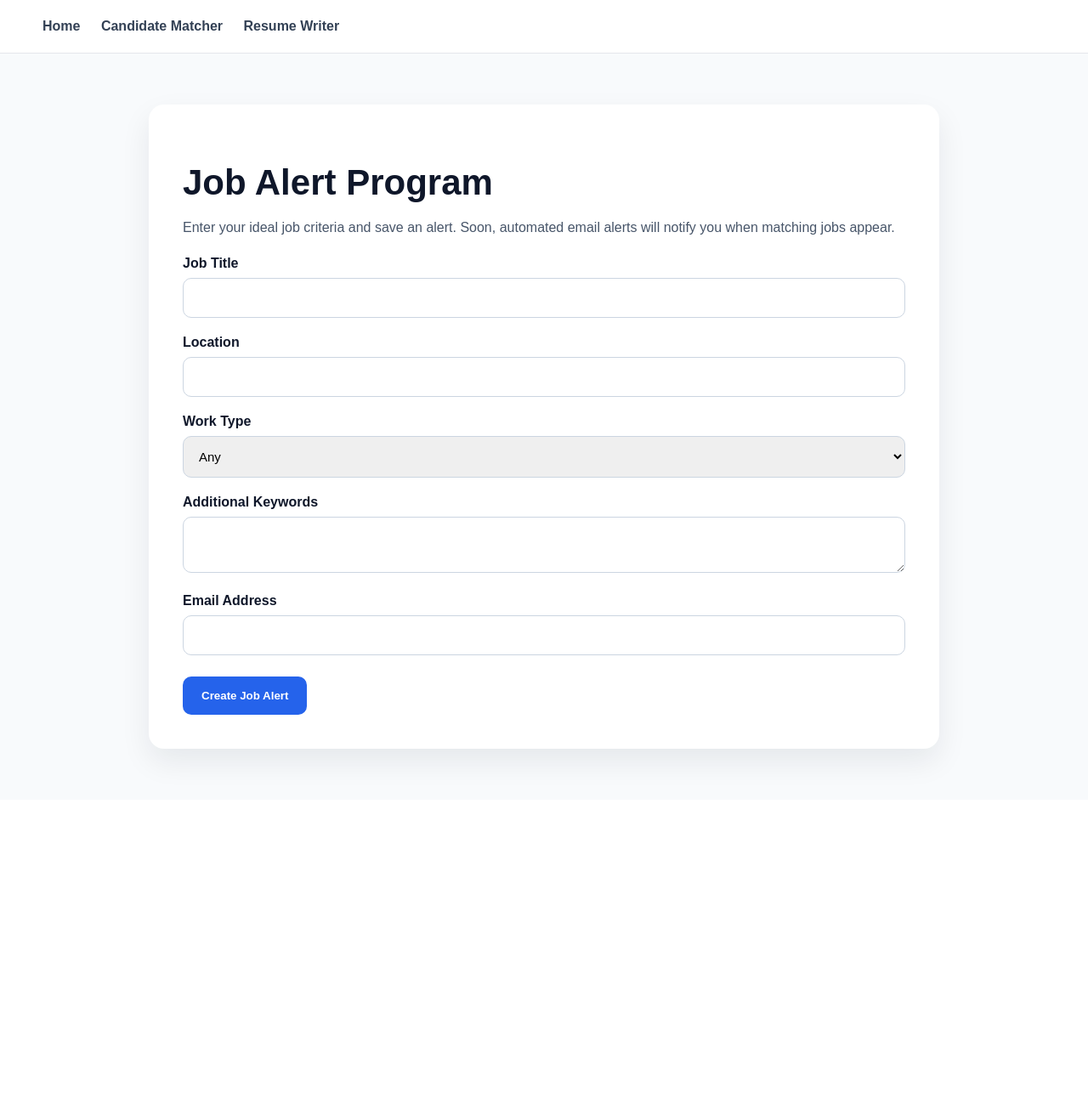
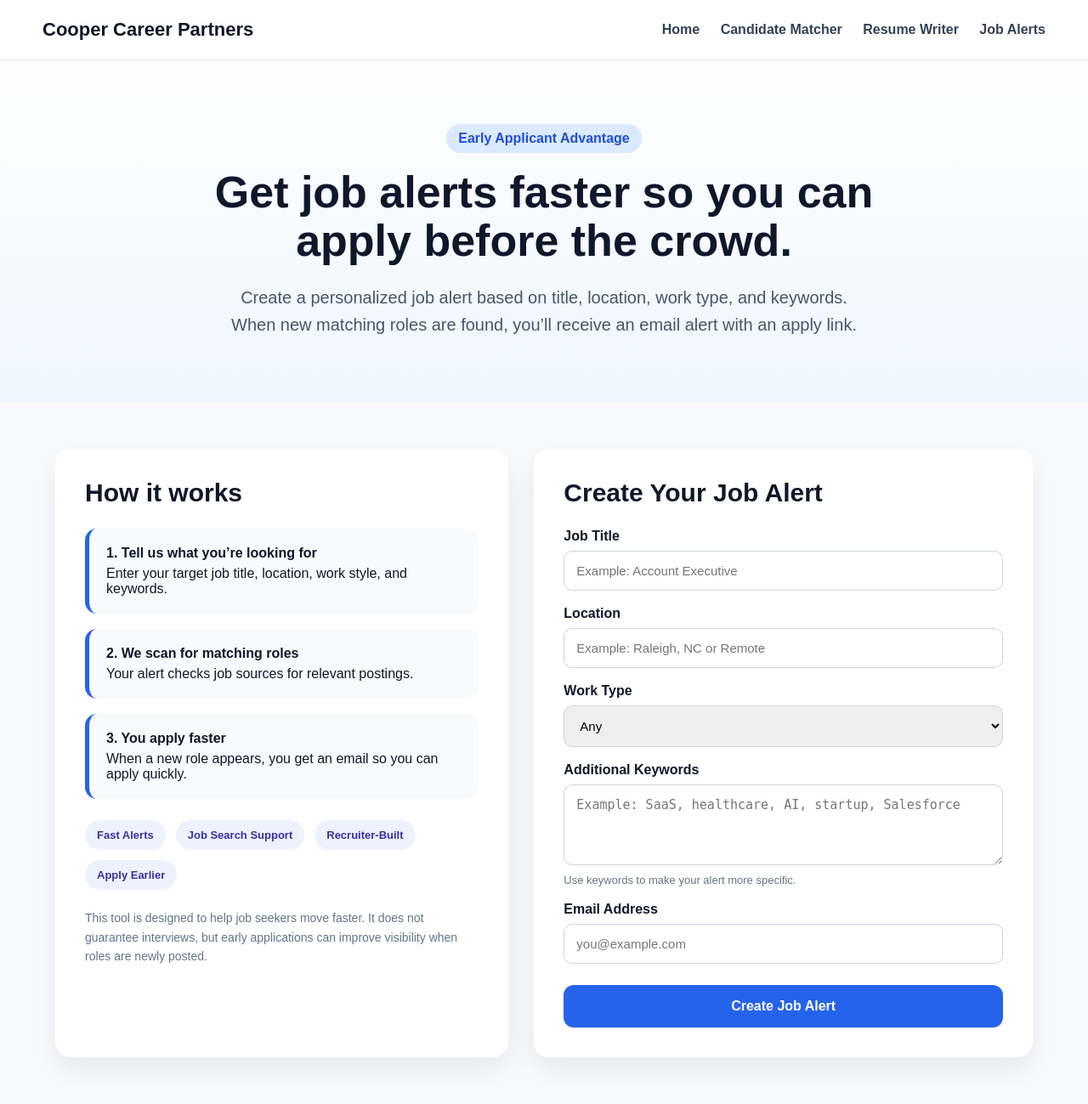
Before and after one commit to CooperCareerPartners/document-ranker, a Flask app: page /job-alerts in a window 1280 px wide. Shown: the whole page at 85% size. Before the commit the page ends 905 px from the top, so only its background shows below. Run offline with Flask 3, Linux system fonts and the light colour scheme.

Commit message:
redesign job alerts page

```diff
--- a/templates/job_alerts.html
+++ b/templates/job_alerts.html
@@ -2,6 +2,7 @@
 <html>
 <head>
     <title>Job Alerts | Cooper Career Partners</title>
+
     <style>
         body {
             margin: 0;
@@ -11,41 +12,99 @@
         }
 
         nav {
+            display: flex;
+            justify-content: space-between;
+            align-items: center;
             padding: 22px 50px;
             background: white;
             border-bottom: 1px solid #e5e7eb;
         }
 
         nav a {
-            margin-right: 20px;
+            margin-left: 20px;
             text-decoration: none;
             color: #334155;
-            font-weight: bold;
+            font-weight: 700;
         }
 
-        .container {
-            max-width: 850px;
-            margin: 60px auto;
-            background: white;
-            padding: 40px;
-            border-radius: 18px;
-            box-shadow: 0 15px 35px rgba(15,23,42,.08);
+        .brand {
+            font-weight: 900;
+            font-size: 22px;
         }
 
-        h1 {
-            font-size: 42px;
-            margin-bottom: 10px;
+        .hero {
+            padding: 75px 40px;
+            text-align: center;
+            background: linear-gradient(180deg, #ffffff, #eef6ff);
         }
 
-        p {
+        .hero h1 {
+            font-size: 52px;
+            max-width: 850px;
+            margin: auto;
+            line-height: 1.1;
+        }
+
+        .hero p {
+            font-size: 20px;
             color: #475569;
+            max-width: 760px;
+            margin: 22px auto 0;
             line-height: 1.6;
+        }
+
+        .tag {
+            display: inline-block;
+            background: #dbeafe;
+            color: #1d4ed8;
+            padding: 8px 14px;
+            border-radius: 999px;
+            font-weight: 800;
+            margin-bottom: 18px;
+        }
+
+        .wrapper {
+            max-width: 1150px;
+            margin: 55px auto;
+            padding: 0 25px;
+            display: grid;
+            grid-template-columns: 1fr 1.1fr;
+            gap: 30px;
+        }
+
+        .panel {
+            background: white;
+            padding: 35px;
+            border-radius: 18px;
+            box-shadow: 0 15px 35px rgba(15, 23, 42, 0.08);
+        }
+
+        .panel h2 {
+            margin-top: 0;
+            font-size: 30px;
+        }
+
+        .steps {
+            display: grid;
+            gap: 18px;
+        }
+
+        .step {
+            background: #f8fafc;
+            padding: 20px;
+            border-radius: 14px;
+            border-left: 5px solid #2563eb;
+        }
+
+        .step strong {
+            display: block;
+            margin-bottom: 6px;
         }
 
         label {
             display: block;
-            margin-top: 20px;
-            font-weight: bold;
+            margin-top: 18px;
+            font-weight: 800;
         }
 
         input, select, textarea {
@@ -58,43 +117,143 @@
             font-size: 15px;
         }
 
+        textarea {
+            min-height: 95px;
+        }
+
         button, .button {
             display: inline-block;
+            width: 100%;
+            text-align: center;
             margin-top: 25px;
-            padding: 15px 22px;
+            padding: 16px 22px;
             background: #2563eb;
             color: white;
             border: none;
-            border-radius: 10px;
-            font-weight: bold;
+            border-radius: 12px;
+            font-weight: 900;
             text-decoration: none;
             cursor: pointer;
+            font-size: 16px;
+            box-sizing: border-box;
+        }
+
+        button:hover, .button:hover {
+            background: #1d4ed8;
         }
 
         .success {
             background: #dcfce7;
             color: #166534;
-            padding: 18px;
-            border-radius: 12px;
+            padding: 20px;
+            border-radius: 14px;
+            margin-bottom: 25px;
+        }
+
+        .helper {
+            color: #64748b;
+            font-size: 13px;
+            margin-top: 6px;
+        }
+
+        .badges {
+            display: flex;
+            flex-wrap: wrap;
+            gap: 12px;
             margin-top: 25px;
+        }
+
+        .badge {
+            background: #eef2ff;
+            color: #3730a3;
+            padding: 10px 14px;
+            border-radius: 999px;
+            font-weight: 800;
+            font-size: 13px;
+        }
+
+        .note {
+            margin-top: 22px;
+            font-size: 14px;
+            color: #64748b;
+            line-height: 1.6;
+        }
+
+        @media (max-width: 900px) {
+            nav {
+                flex-direction: column;
+                gap: 14px;
+            }
+
+            .wrapper {
+                grid-template-columns: 1fr;
+            }
+
+            .hero h1 {
+                font-size: 38px;
+            }
         }
     </style>
 </head>
+
 <body>
 
 <nav>
+    <div class="brand">Cooper Career Partners</div>
+    <div>
         <a href="/">Home</a>
         <a href="/candidate-matcher">Candidate Matcher</a>
         <a href="/resume-writer">Resume Writer</a>
+        <a href="/job-alerts">Job Alerts</a>
+    </div>
 </nav>
 
-<div class="container">
-    <h1>Job Alert Program</h1>
+<section class="hero">
+    <div class="tag">Early Applicant Advantage</div>
+    <h1>Get job alerts faster so you can apply before the crowd.</h1>
+    <p>
+        Create a personalized job alert based on title, location, work type, and keywords.
+        When new matching roles are found, you’ll receive an email alert with an apply link.
+    </p>
+</section>
 
-    <p>
-        Enter your ideal job criteria and save an alert.
-        Soon, automated email alerts will notify you when matching jobs appear.
+<div class="wrapper">
+
+    <div class="panel">
+        <h2>How it works</h2>
+
+        <div class="steps">
+            <div class="step">
+                <strong>1. Tell us what you’re looking for</strong>
+                Enter your target job title, location, work style, and keywords.
+            </div>
+
+            <div class="step">
+                <strong>2. We scan for matching roles</strong>
+                Your alert checks job sources for relevant postings.
+            </div>
+
+            <div class="step">
+                <strong>3. You apply faster</strong>
+                When a new role appears, you get an email so you can apply quickly.
+            </div>
+        </div>
+
+        <div class="badges">
+            <div class="badge">Fast Alerts</div>
+            <div class="badge">Job Search Support</div>
+            <div class="badge">Recruiter-Built</div>
+            <div class="badge">Apply Earlier</div>
+        </div>
+
+        <p class="note">
+            This tool is designed to help job seekers move faster. It does not guarantee interviews,
+            but early applications can improve visibility when roles are newly posted.
         </p>
+    </div>
+
+    <div class="panel">
+        <h2>Create Your Job Alert</h2>
 
         {% if success %}
         <div class="success">
@@ -109,10 +268,10 @@
         <form method="POST">
 
             <label>Job Title</label>
-        <input type="text" name="job_title" required>
+            <input type="text" name="job_title" placeholder="Example: Account Executive" required>
 
             <label>Location</label>
-        <input type="text" name="location" required>
+            <input type="text" name="location" placeholder="Example: Raleigh, NC or Remote" required>
 
             <label>Work Type</label>
             <select name="work_type">
@@ -123,14 +282,15 @@
             </select>
 
             <label>Additional Keywords</label>
-        <textarea name="keywords"></textarea>
+            <textarea name="keywords" placeholder="Example: SaaS, healthcare, AI, startup, Salesforce"></textarea>
+            <div class="helper">Use keywords to make your alert more specific.</div>
 
             <label>Email Address</label>
-        <input type="email" name="email" required>
+            <input type="email" name="email" placeholder="you@example.com" required>
 
             <button type="submit">Create Job Alert</button>
+
         </form>
     </div>
 
-</body>
-</html>
+</div>
```
Lines whose indentation alone changed are shown as unchanged.
